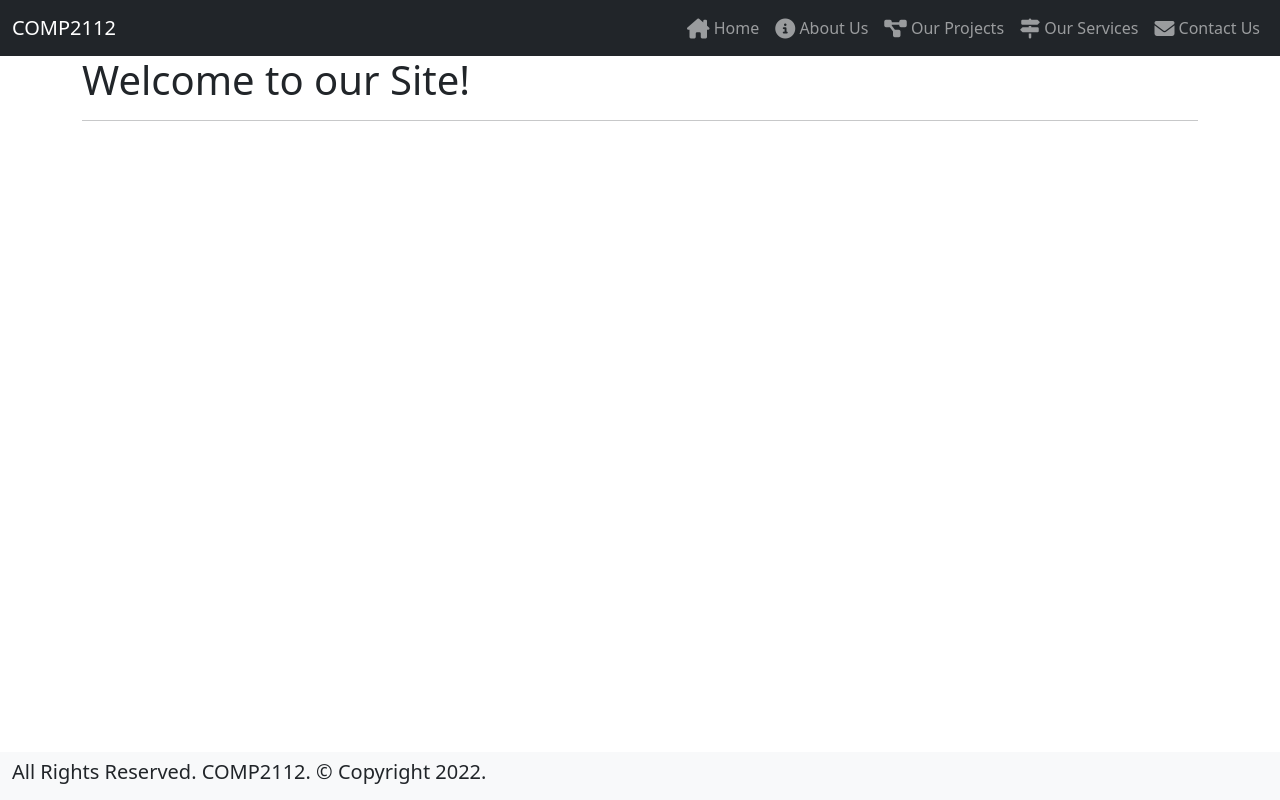
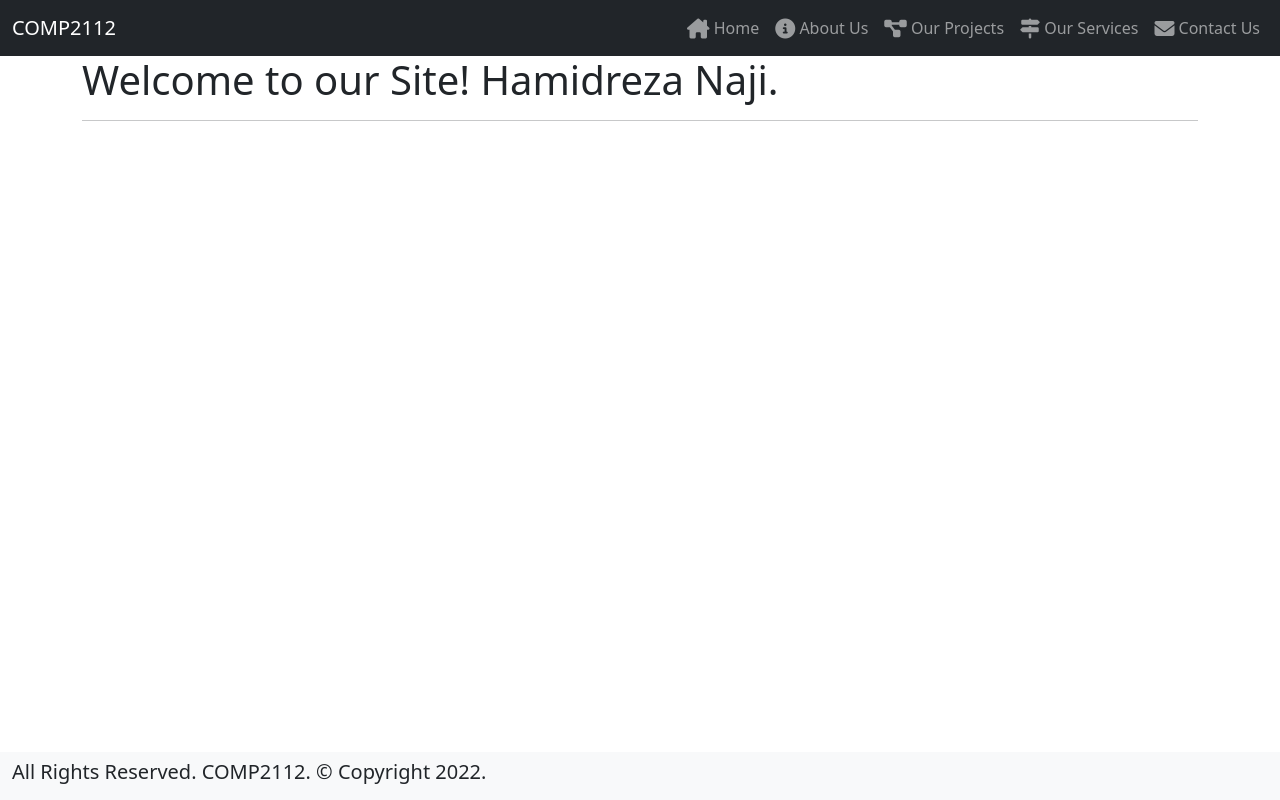
Before and after one commit to hrn2008/React-Portfolio, a React (Create React App) app: page / in a window 1280 px wide. Built offline with nearby package versions, Linux system fonts and the light colour scheme.

Commit message:
using map and added services list

```diff
--- a/src/App.tsx
+++ b/src/App.tsx
@@ -28,8 +28,8 @@ function App() {
       <BrowserRouter>
         <Header></Header>
           <Routes>
-            <Route path="/" element={<Home />}></Route>
-            <Route path="/home" element={<Home />}></Route>
+            <Route path="/" element={<Home username='HRN' displayName='Hamidreza Naji' />}></Route>
+            <Route path="/home" element={<Home username='HRN' displayName='Hamidreza Naji' />}></Route>
             <Route path="/about" element={<About />}></Route>
             <Route path="/projects" element={<Projects />}></Route>
             <Route path="/services" element={<Services />}></Route>
--- /dev/null
+++ b/src/Models/User.ts
@@ -0,0 +1,6 @@
+interface User
+{
+    username: string;
+    displayName:string;
+}
+export default User;
--- a/src/Views/content/home.tsx
+++ b/src/Views/content/home.tsx
@@ -1,12 +1,16 @@
 import React from 'react';
+import User from '../../Models/User';
 
-function Home()
+
+function Home(props:User)
 {
+
     return(
         <div className="container">
-            <h1>Welcome to our Site!</h1>
+            <h1 id="WelcomeHeader">Welcome to our Site! {props.displayName}.</h1>
             <hr/>
         </div>
+
     );
 }
 
--- a/src/Views/content/services.tsx
+++ b/src/Views/content/services.tsx
@@ -2,10 +2,26 @@ import React from 'react';
 
 function Services()
 {
+    let services = ["web design","programing","SEO","SEM"];
     return(
         <div className="container">
             <h1>Our Services</h1>
             <hr/>
+            <div className='row'>
+                <div className='col-6'>
+                    <ul className='list-group'>
+                        {
+                        // services.map((service) => (
+                        //     <li>{service} </li>
+                        // ))
+                        // or
+                        services.map(function(service){
+                            return(<li className='list-group-item'>{service}</li>)
+                        })
+                        }
+                    </ul>
+                </div>
+            </div>
         </div>
     );
 }
```
